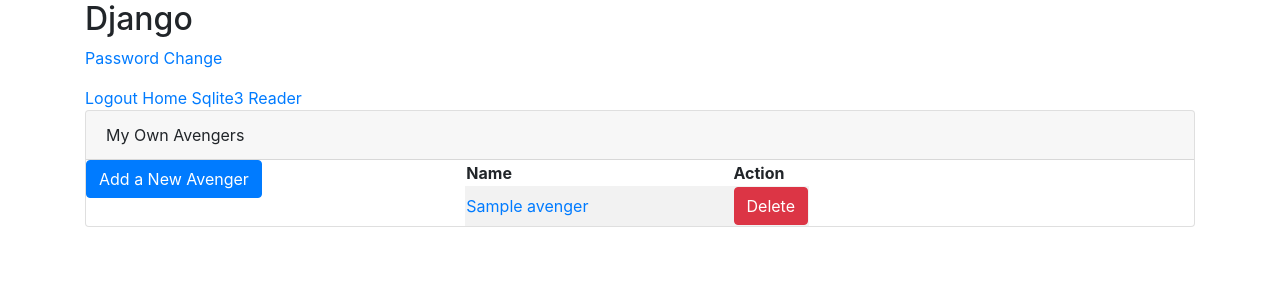
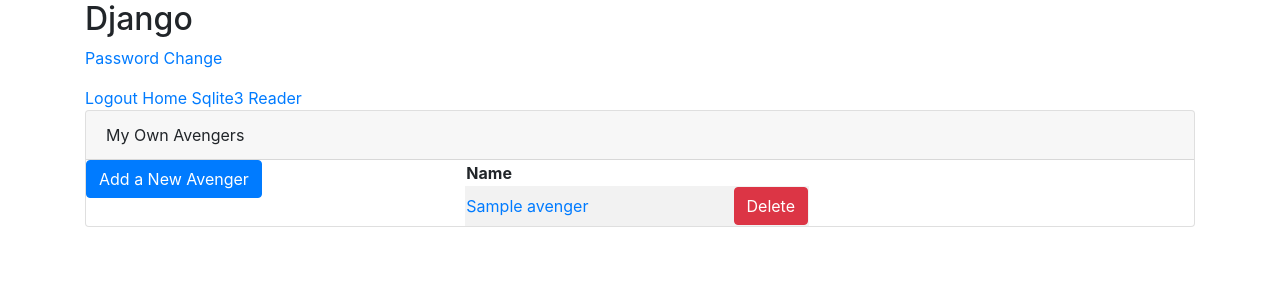
Before and after one commit to prasadnarwadkar/DjangoExample, a Django app: page /heroes/ in a window 1280 px wide. Shown: the top 300 px of the page. Run offline with Django 5.2, Linux system fonts and the light colour scheme; a user stored in the database is signed in; tables that the repository leaves empty hold one stand-in row (values such as "Sample post"); some libraries are stand-ins or nearby versions.

Commit message:
Minor UI change

```diff
--- a/templates/main_app/home.html
+++ b/templates/main_app/home.html
@@ -13,7 +13,7 @@
             <table class="table-striped">
                 <thead>
                     <th>Name</th>
-                    <th>Action</th>
+                    <th></th>
                 </thead>
                 <tbody>
                     {% for avenger in avengers %}
```
